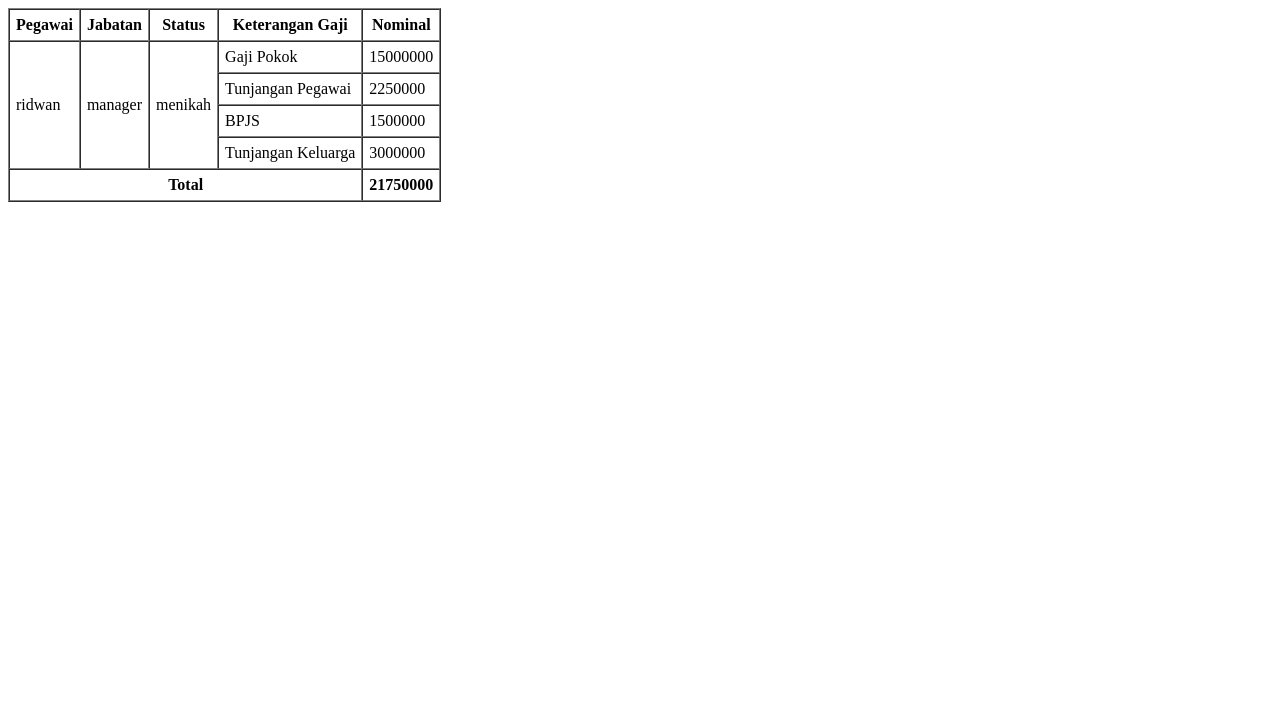
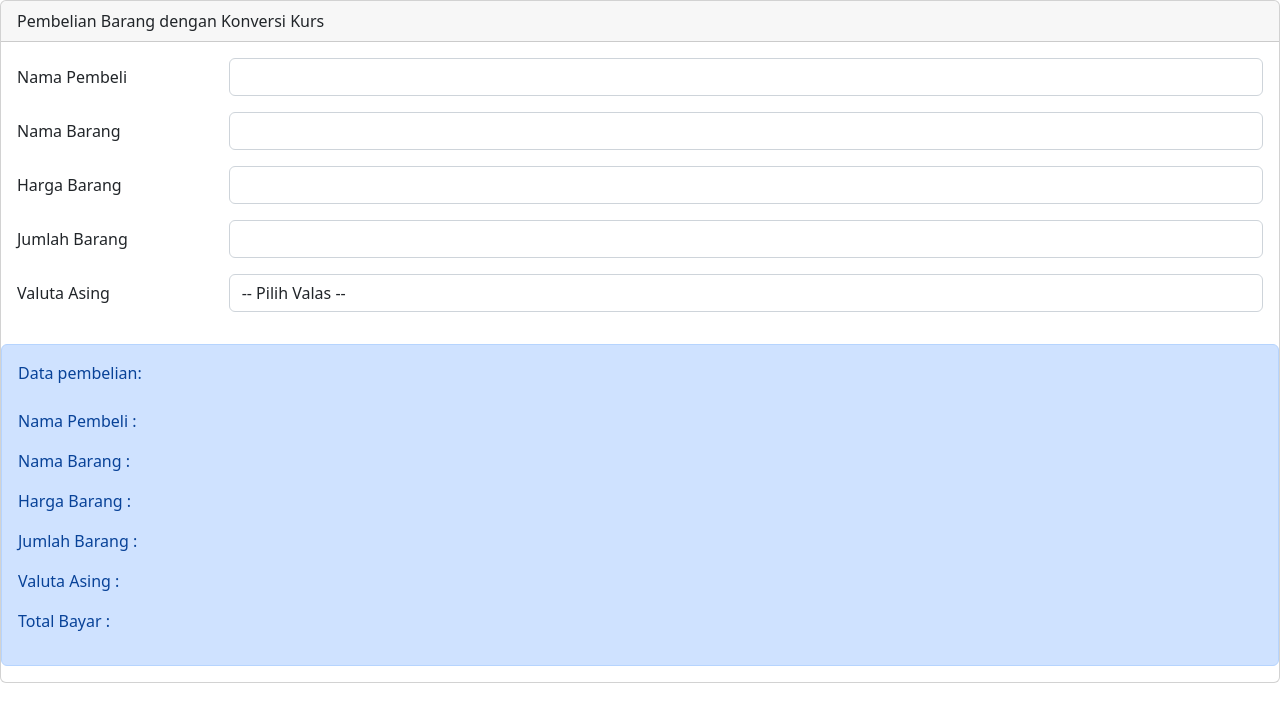
Before and after one commit to WahyuRohmanto/Javascript, a plain HTML site: page index.html in a window 1280 px wide. Drawn offline with nearby package versions, Linux system fonts and the light colour scheme.

Commit message:
Update index.html

```diff
--- a/index.html
+++ b/index.html
@@ -1,73 +1,116 @@
-<!DOCTYPE html>
+<!doctype html>
 <html lang="en">
   <head>
-    <meta charset="UTF-8" />
-    <meta http-equiv="X-UA-Compatible" content="IE=edge" />
-    <meta name="viewport" content="width=device-width, initial-scale=1.0" />
-    <title>Document</title>
+    <meta charset="utf-8">
+    <meta name="viewport" content="width=device-width, initial-scale=1">
+    <title>Bootstrap demo</title>
+    <link href="https://cdn.jsdelivr.net/npm/bootstrap@5.2.1/dist/css/bootstrap.min.css" rel="stylesheet" integrity="sha384-iYQeCzEYFbKjA/T2uDLTpkwGzCiq6soy8tYaI1GyVh/UjpbCx/TYkiZhlZB6+fzT" crossorigin="anonymous">
   </head>
   <body>
+    <div class="card">
+        <div class="card-header">
+            Pembelian Barang dengan Konversi Kurs
+        </div>
+        <div class="card-body">
+            <form id="frm">
+                <div class="mb-3 row">
+                    <label class="col-sm-2 col-form-label">Nama Pembeli</label>
+                    <div class="col-sm-10">
+                    <input type="text" class="form-control" name="nama" >
+                    </div>
+                </div>
+                <div class="mb-3 row">
+                    <label class="col-sm-2 col-form-label">Nama Barang</label>
+                    <div class="col-sm-10">
+                    <input type="text" class="form-control" name="barang" >
+                    </div>
+                </div>
+                <div class="mb-3 row">
+                    <label class="col-sm-2 col-form-label">Harga Barang</label>
+                    <div class="col-sm-10">
+                    <input type="text" class="form-control" name="harga" >
+                    </div>
+                </div>
+                <div class="mb-3 row">
+                    <label class="col-sm-2 col-form-label">Jumlah Barang</label>
+                    <div class="col-sm-10">
+                    <input type="text" class="form-control" name="jumlah">
+                    </div>
+                </div>
+                <div class="mb-3 row">
+                    <label class="col-sm-2 col-form-label">Valuta Asing</label>
+                    <div class="col-sm-10">
+                        <select name="valas" onchange="konversiKurs()" class="form-control">
+                            <option value="">-- Pilih Valas --</option>
+                            <option value="14917">-- USD --</option>
+                            <option value="10590">-- SGD --</option>
+                            <option value="14918">-- EUR --</option>
+                        </select>
+                    </div>
+            </form>
+        </div>
+    </div>
+    <div class="alert alert-primary" role="alert" id="isi">
+    Data pembelian:
+    <br>
+    <br/><p id="nama">Nama Pembeli : </p>
+    <p id="nBarang">Nama Barang :</p>
+    <p id="habar">Harga Barang :</p>
+    <p id="jumlah">Jumlah Barang :</p>
+    <p id="valuta">Valuta Asing :</p>
+    <p  id="total">Total Bayar :</p>
+    </div>
 
-    <script>
-      let pegawai = "ridwan";
-      let jabatan = "manager";
-      let status = "menikah";
+    </body>
+<script>
+/*
+Hitunglah pembelian barang berdasarkan kurs valas yang dipilih.
+(Event Handle Js nya: onchange ketika pilih valas)
+Hasilnya ditempatkan pada paragraf yang ber-id-kan isi
+*/
 
-      if (jabatan == "manager") {
-        gapok = 15000000;
-      } else if (jabatan == "asisten manager") {
-        gapok = 10000000;
-      } else if (jabatan == "staff") {
-        gapok = 5000000;
-      } else {
-        gapok = 0;
-      }
+function konversiKurs () {
+    //Nama Customer
 
-      tunjangan = (gapok * 15) / 100;
-      bpjs = (gapok * 10) / 100;
-      //   ternary
-      const tKeluarga = status == "menikah" ? (gapok * 20) / 100 : 0;
-      let total = tunjangan + bpjs + tKeluarga + gapok;
+    let nama_cust = document.getElementById("frm").nama.value;
+    let input_customer =  "Nama Pembeli :" + " " + nama_cust;
+    let no_input = "Nama Pembeli :" + " " + '<font color = "red"> Harap nama diisi !!</font>';
+    let hasil = nama_cust != "" ? input_customer : no_input;
+    document.getElementById("nama").innerHTML = hasil;
 
-      document.write(`
-    <table border="1" cellspacing = "0" cellpadding = "6">
-      <thead>
-        <tr>
-          <th>Pegawai</th>
-          <th>Jabatan</th>
-          <th>Status</th>
-          <th>Keterangan Gaji</th>
-          <th>Nominal</th>
-        </tr>
-      </thead>
-      <tbody>
-        <tr>
-          <td rowspan ="4" >${pegawai}</td>
-          <td rowspan ="4" >${jabatan}</td>
-          <td rowspan ="4" >${status}</td>
-          <td>Gaji Pokok</td>
-          <td>${gapok}</td>
-        </tr>
-        <tr>
-          <td>Tunjangan Pegawai</td>
-          <td>${tunjangan}</td>
-        </tr>
-        <tr>
-          <td>BPJS</td>
-          <td>${bpjs}</td>
-        </tr>
-        <tr>
-          <td>Tunjangan Keluarga</td>
-          <td>${tKeluarga}</td>
-        </tr>
-      </tbody>
-      <tfoot>
-        <tr>
-          <th colspan="4">Total</th>
-          <th>${total}</th>
-        </tr>
-      </tfoot>
-    </table>`);
+    //Nama Barang
+
+    let nama_barang = document.getElementById("frm").barang.value;
+    let input_nambar =  "Nama Barang :" + " " + nama_barang;
+    let no_input_nambar = "Nama Barang :" + " " + '<font color = "red"> Harap nama barang diisi !!</font>';
+    let hasil_nama = nama_barang != "" ? input_nambar : no_input_nambar;
+    document.getElementById("nBarang").innerHTML = hasil_nama;
+
+    // Harga Barang
+
+    let hBarang = document.getElementById("frm").harga.value;
+    let input_barang =  "Harga Barang :" + " " + hBarang;
+    let no_input_hBarang = "Harga Barang :" + " " + '<font color = "red"> Harap harga diisi dan berupa angka!!</font>';
+    let hasil_hBarang = hBarang == "" || isNaN(hBarang) ? no_input_hBarang : input_barang;
+    document.getElementById("habar").innerHTML = hasil_hBarang;
+
+    // Jumlah Barang
+
+    let jBarang = document.getElementById("frm").jumlah.value;
+    let input_jBarang =  "Jumlah Barang :" + " " + jBarang;
+    let no_input_jBarang = "Jumlah Barang :" + " " + '<font color = "red"> Harap jumlah diisi dan berupa angka !!</font>';
+    let hasil_jBarang = jBarang == "" || isNaN(jBarang) ? no_input_jBarang : input_jBarang;
+    document.getElementById("jumlah").innerHTML = hasil_jBarang;
+
+    //valuta asing
+    let vAsing =  document.getElementById("frm").valas.value;
+    let input = "Valuta Asing :" + " " + vAsing
+    let total =  "Total Bayar :" + " " + "$" + vAsing / (hBarang * jBarang);
+    document.getElementById("valuta").innerHTML = input;
+    // total
+    document.getElementById("total").innerHTML = total;
+}
+</script>
+    <script src="https://cdn.jsdelivr.net/npm/bootstrap@5.2.1/dist/js/bootstrap.bundle.min.js" integrity="sha384-u1OknCvxWvY5kfmNBILK2hRnQC3Pr17a+RTT6rIHI7NnikvbZlHgTPOOmMi466C8" crossorigin="anonymous">
     </script>
-  </body>
 </html>
```
